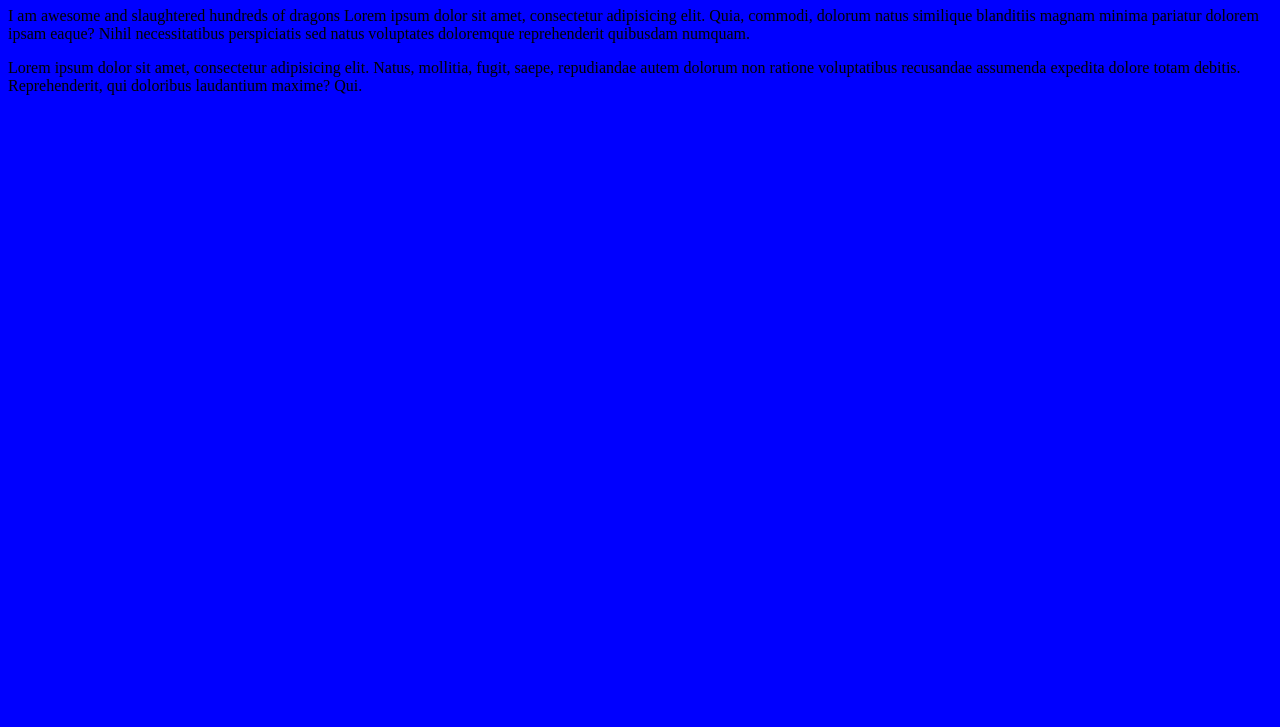
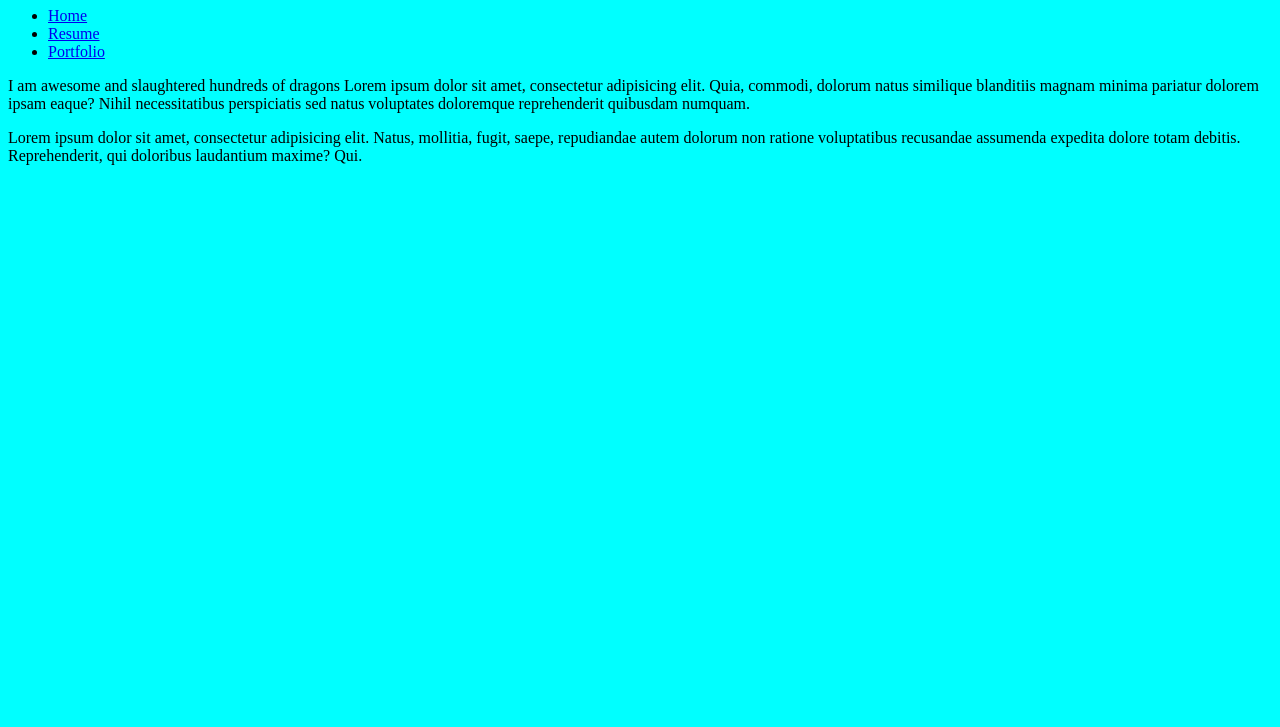
Before and after one commit to Aruna321/p1-about-me, a plain HTML site: page index.html in a window 1280 px wide. Shown: the part 73-800 px from the top of the page. Drawn offline with Linux system fonts and the light colour scheme.

Commit message:
resume portfolio pages and link list

```diff
--- a/css/styles.css
+++ b/css/styles.css
@@ -1,3 +1,3 @@
 body {
-	background: blue;
+	background: aqua;
 }
--- a/index.html
+++ b/index.html
@@ -12,6 +12,14 @@
 
 	<h1>Brian Loupe</h1>
 
+	<nav>
+		<ul>
+			<li><a href="index.html">Home</a></li>
+			<li><a href="resume.html">Resume</a></li>
+			<li><a href="portfolio.html">Portfolio</a></li>
+		</ul>
+	</nav>
+
 	<p>I am awesome and slaughtered hundreds of dragons Lorem ipsum dolor sit amet, consectetur adipisicing elit. Quia, commodi, dolorum natus similique blanditiis magnam minima pariatur dolorem ipsam eaque? Nihil necessitatibus perspiciatis sed natus voluptates doloremque reprehenderit quibusdam numquam.</p>
 
 	<p>Lorem ipsum dolor sit amet, consectetur adipisicing elit. Natus, mollitia, fugit, saepe, repudiandae autem dolorum non ratione voluptatibus recusandae assumenda expedita dolore totam debitis. Reprehenderit, qui doloribus laudantium maxime? Qui.</p>
```
Also changed, not shown: portfolio.html (added, +12 -0 lines), resume.html (added, +12 -0 lines).
